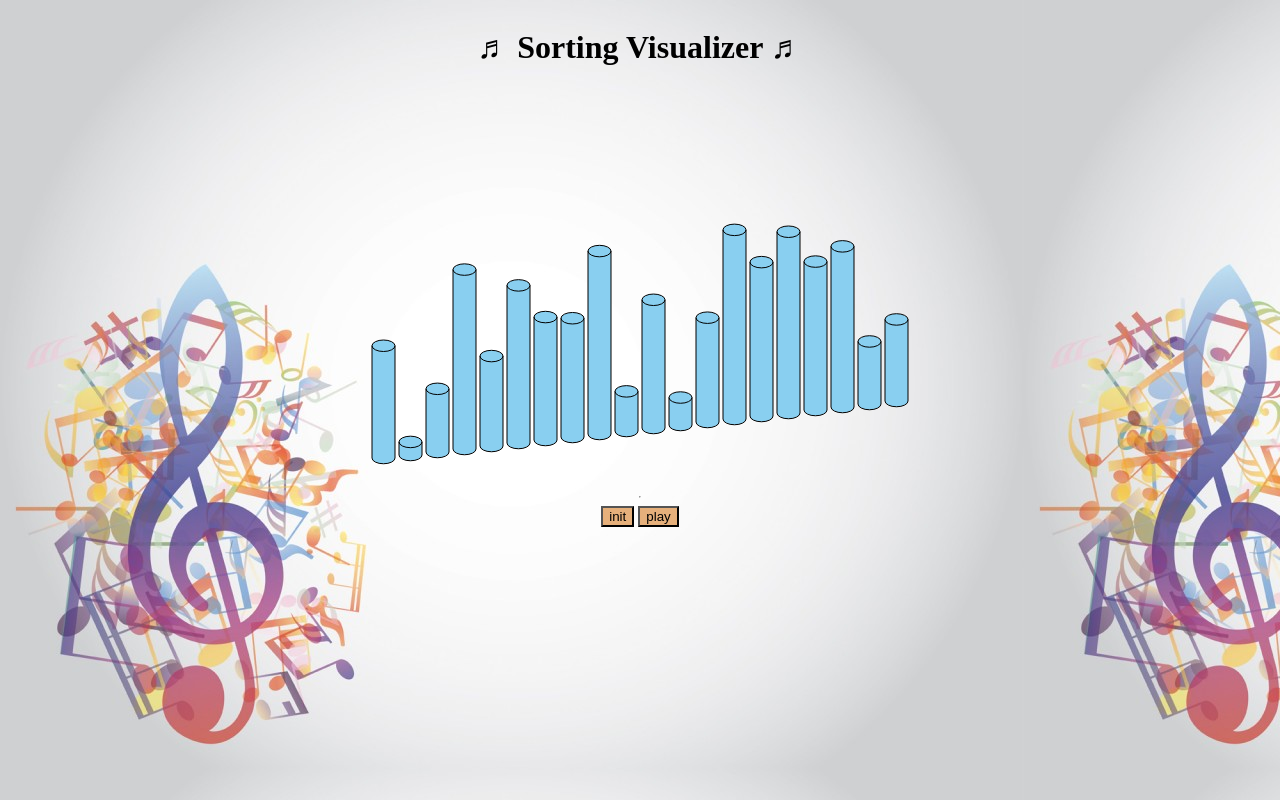
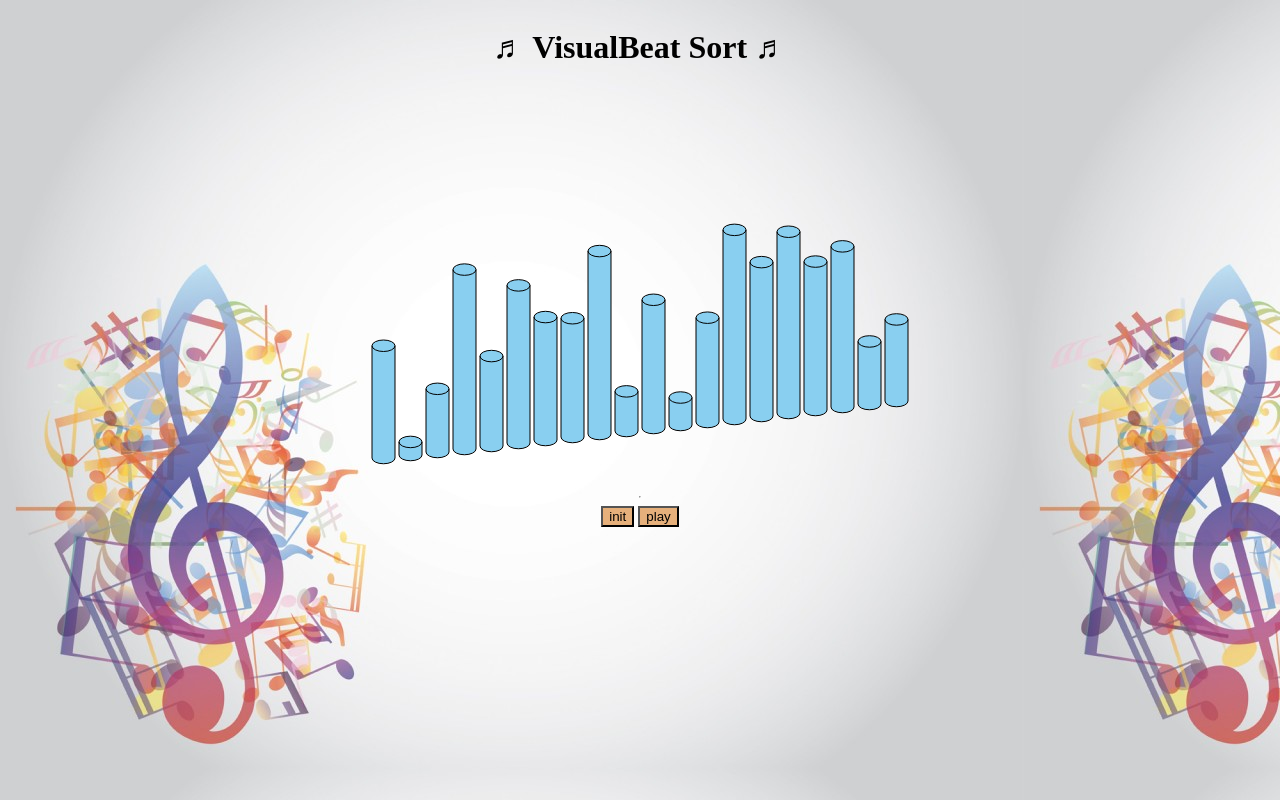
Before and after one commit to nishtha9477/VisualBeat_Sort, a plain HTML site: page index.html in a window 1280 px wide. Drawn offline with Linux system fonts and the light colour scheme.

Commit message:
Update index.html

```diff
--- a/index.html
+++ b/index.html
@@ -1,12 +1,12 @@
 <!DOCTYPE html>
 
 <head>
-    <title>Complex Sorting Visualizer</title>
+    <title>VisualBeat Sort</title>
     <link rel="stylesheet" href="style.css"/>
 </head>
 
 <body>
-    <h1>♬ Sorting Visualizer ♬</h1>
+    <h1>♬ VisualBeat Sort ♬</h1>
     <canvas id="myCanvas"></canvas>
 
     <hr>
```
